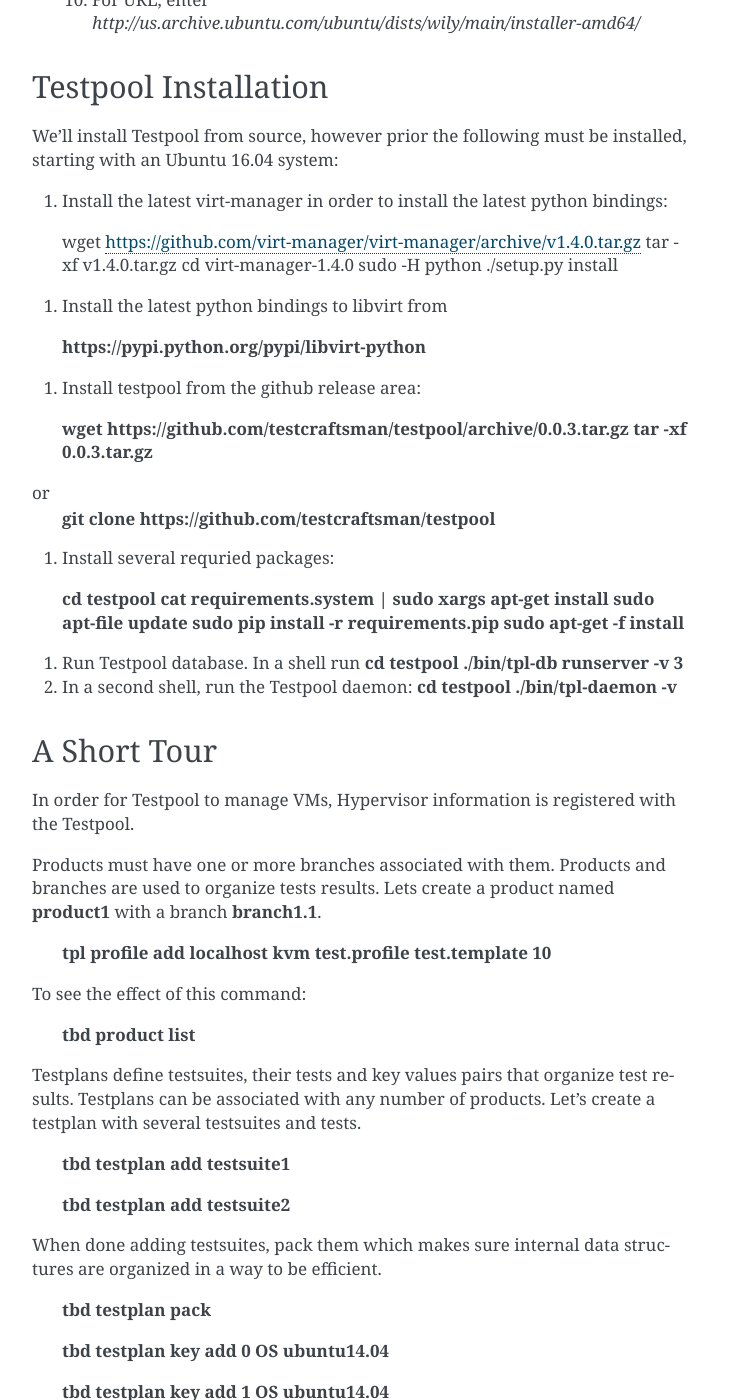
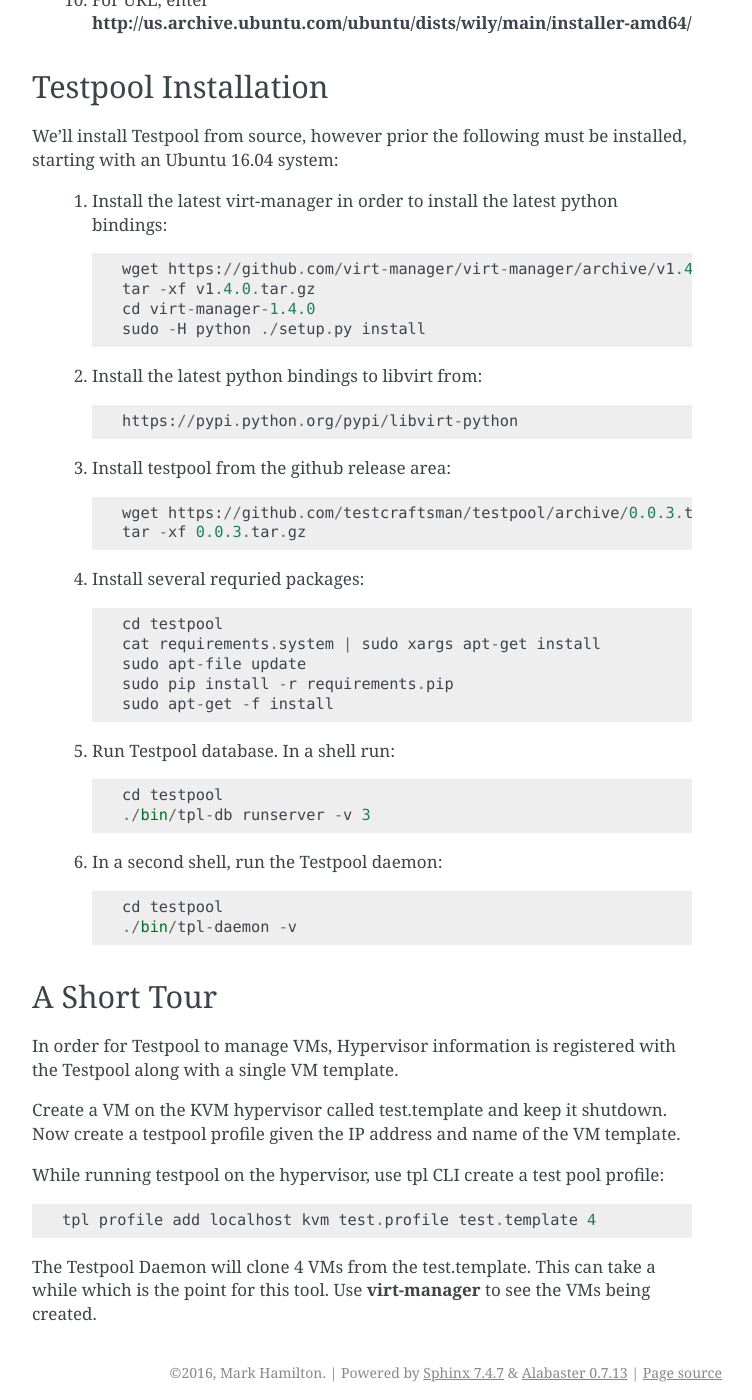
Before and after one commit to testcraftsman/testpool, a Sphinx documentation site: the page built from docs/source/quickstart.rst, in a window 1280 px wide and 1400 px high, scrolled down 1163 px. Shown: the whole window, without its empty margins (388-1140 px from the left). Built offline with Sphinx 7.4.7, drawn with Linux system fonts in a browser that asks for light colours; some of the changed text lies outside the part shown.

Commit message:
Working on quick start guide.

```diff
--- a/docs/source/quickstart.rst
+++ b/docs/source/quickstart.rst
@@ -22,7 +22,6 @@
 good instructions on the internet for setting up a KVM hypervisor and
 creating a VM. This section will provide references to these sites.
 
-
 For installing KVM on Ubuntu 16.04, refer to this site https://help.ubuntu.com/community/KVM/Installation. Once complete, you will need the following
 information:
 
@@ -43,14 +42,14 @@
   #. Run virt-manager
   #. From File, choose *Add Connection*.
   #. If applicable, choose *Connect to remote host*
-  #. Enter admin for *Username* and IP address for the *Hostname*. This may
+  #. Enter admin for **Username** and IP address for the **Hostname**. This may
      be either localhost or the IP address of the KVM hypervisor.
      The default ssh method will probably work.
   #. Now connect and enter the user password.
   #. Select Hypervisor in the virt-manager,
-  #. Choose *Create a new virtual manager*.
-  #. Choose *Network Install (HTTP, FTP or NFS)* then Forward.
-  #. For URL, enter *http://us.archive.ubuntu.com/ubuntu/dists/wily/main/installer-amd64/*
+  #. Choose **Create a new virtual manager**.
+  #. Choose **Network Install (HTTP, FTP or NFS)** then Forward.
+  #. For URL, enter **http://us.archive.ubuntu.com/ubuntu/dists/wily/main/installer-amd64/**
 
 
 Testpool Installation
@@ -59,107 +58,54 @@
 We'll install Testpool from source, however prior the following must be
 installed, starting with an Ubuntu 16.04 system:
 
-#. Install the latest virt-manager in order to install the latest python
-   bindings:
-  wget https://github.com/virt-manager/virt-manager/archive/v1.4.0.tar.gz
-  tar -xf v1.4.0.tar.gz
-  cd virt-manager-1.4.0
-  sudo -H python ./setup.py install
+  #. Install the latest virt-manager in order to install the latest python
+     bindings::
 
-#. Install the latest python bindings to libvirt from
-  **https://pypi.python.org/pypi/libvirt-python**
+       wget https://github.com/virt-manager/virt-manager/archive/v1.4.0.tar.gz
+       tar -xf v1.4.0.tar.gz
+       cd virt-manager-1.4.0
+       sudo -H python ./setup.py install
 
-#. Install testpool from the github release area:
-  **wget https://github.com/testcraftsman/testpool/archive/0.0.3.tar.gz**
-  **tar -xf 0.0.3.tar.gz**
-or
-  **git clone https://github.com/testcraftsman/testpool**
+  #. Install the latest python bindings to libvirt from::
 
+       https://pypi.python.org/pypi/libvirt-python
 
-#. Install several requried packages:
-  **cd testpool**
-  **cat requirements.system | sudo xargs apt-get install**
-  **sudo apt-file update**
-  **sudo pip install -r requirements.pip**
-  **sudo apt-get -f install**
+  #. Install testpool from the github release area::
 
-#. Run Testpool database. In a shell run
-   **cd testpool**
-   **./bin/tpl-db runserver -v 3**
+       wget https://github.com/testcraftsman/testpool/archive/0.0.3.tar.gz
+       tar -xf 0.0.3.tar.gz
 
-#. In a second shell, run the Testpool daemon:
-   **cd testpool**
-   **./bin/tpl-daemon -v**
+  #. Install several requried packages::
+
+       cd testpool
+       cat requirements.system | sudo xargs apt-get install
+       sudo apt-file update
+       sudo pip install -r requirements.pip
+       sudo apt-get -f install
+
+  #. Run Testpool database. In a shell run::
+
+       cd testpool
+       ./bin/tpl-db runserver -v 3
+
+  #. In a second shell, run the Testpool daemon::
+
+       cd testpool
+       ./bin/tpl-daemon -v
 
 A Short Tour
 ------------
 
 In order for Testpool to manage VMs, Hypervisor information is registered
-with the Testpool.
+with the Testpool along with a single VM template.
 
-Products must have one or more branches associated with them. Products
-and branches are used to organize tests results. Lets create a product
-named **product1** with a branch **branch1.1**.
+Create a VM on the KVM hypervisor called test.template and keep it shutdown. Now create a testpool profile given the IP address and name of the VM template.
 
-  **tpl profile add localhost kvm test.profile test.template 10**
+While running testpool on the hypervisor, use tpl CLI create a test pool
+profile::
 
-To see the effect of this command:
+  tpl profile add localhost kvm test.profile test.template 4
 
-  **tbd product list**
-
-Testplans define testsuites, their tests and key values pairs that organize
-test results. Testplans can be associated with any number of products.
-Let's create a testplan with several testsuites and tests.
-
-  **tbd testplan add testsuite1**
-
-  **tbd testplan add testsuite2**
-
-When done adding testsuites, pack them which makes sure internal data
-structures are organized in a way to be efficient.
-
-  **tbd testplan pack**
-
-  **tbd testplan key add 0 OS ubuntu14.04**
-
-  **tbd testplan key add 1 OS ubuntu14.04**
-
-  **tbd testplan test add 0 test1.1**
-
-  **tbd testplan test add 0 test1.2**
-
-  **tbd testplan test add 1 test2.1**
-
-  **tbd testplan test add 1 test2.2**
-
-
-The previous testplan commands created a **default** testplan since a name
-was not defined. Now lets associated the testplan with the product.
-
-  **tbd product testplan add product1 branch1.1 default**
-
-Lets see what this has done.
-
-  **tbd testplan list**
-
-Summarizes two testsuites each with two tests. The order value, not previously
-specified, governs the order in which this content will be displayed here
-and in the web site. Lets take a look a the web content. In another window,
-start a temporary web server:
-
-  **tbd-manage runserver**
-
-Now open a browser and keep it open. We'll refer back to it:
-
-  **http://127.0.0.1:8000/testpool**
-
-Testpool assumes that products and branches require a build. Its this build
-information along with everything else we've specified that are necessary
-for tracking test results.
-
-To create a build with the id **100**:
-  **tbd build add product1 branch1.1 100**
-
-Save a test result:
-
-  **tbd result set product1 branch1.1 100 testsuite1 test1.1 pass OS=ubuntu14.04**
+The Testpool Daemon will clone 4 VMs from the test.template. This can take
+a while which is the point for this tool. Use **virt-manager** to see the
+VMs being created.
```
